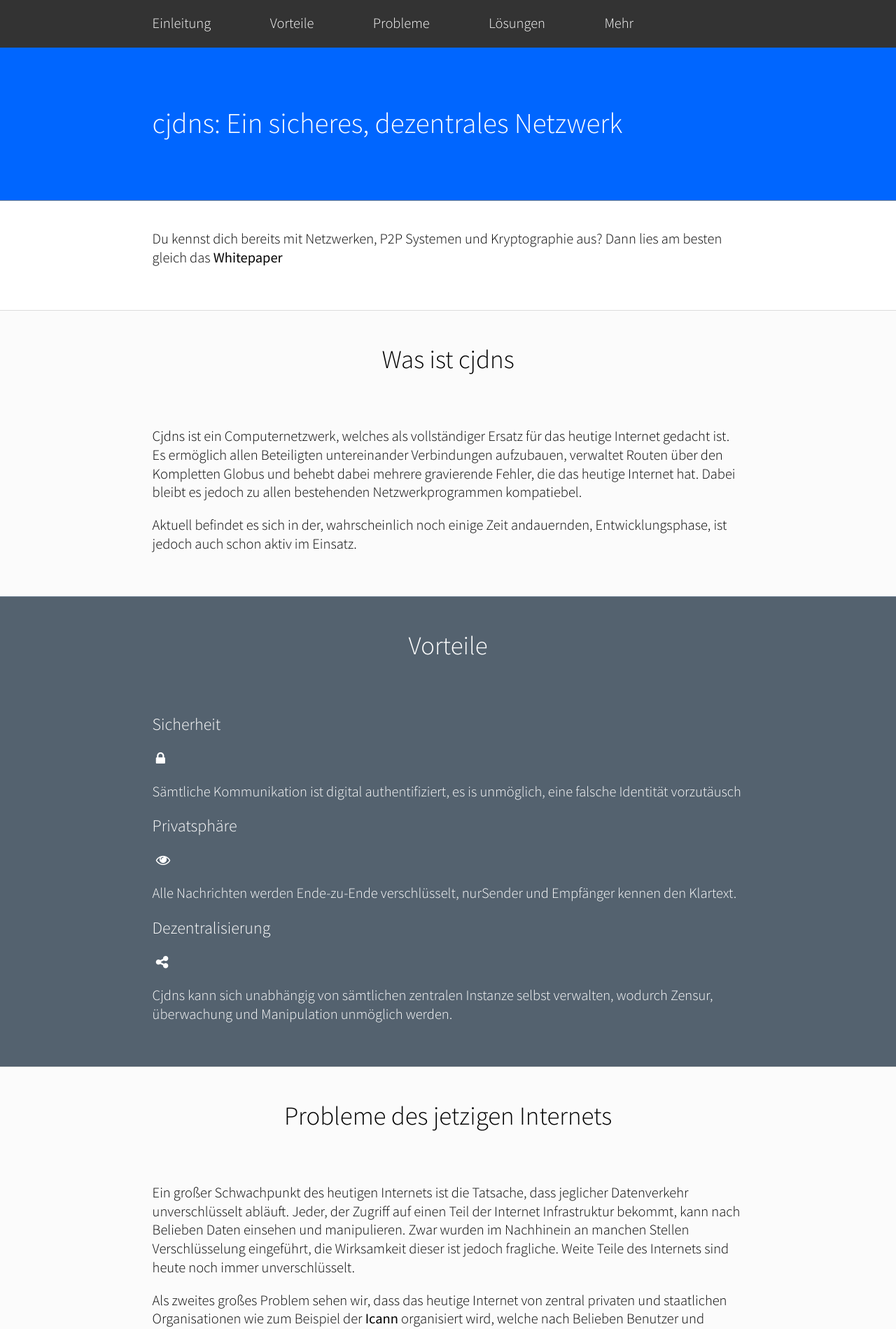
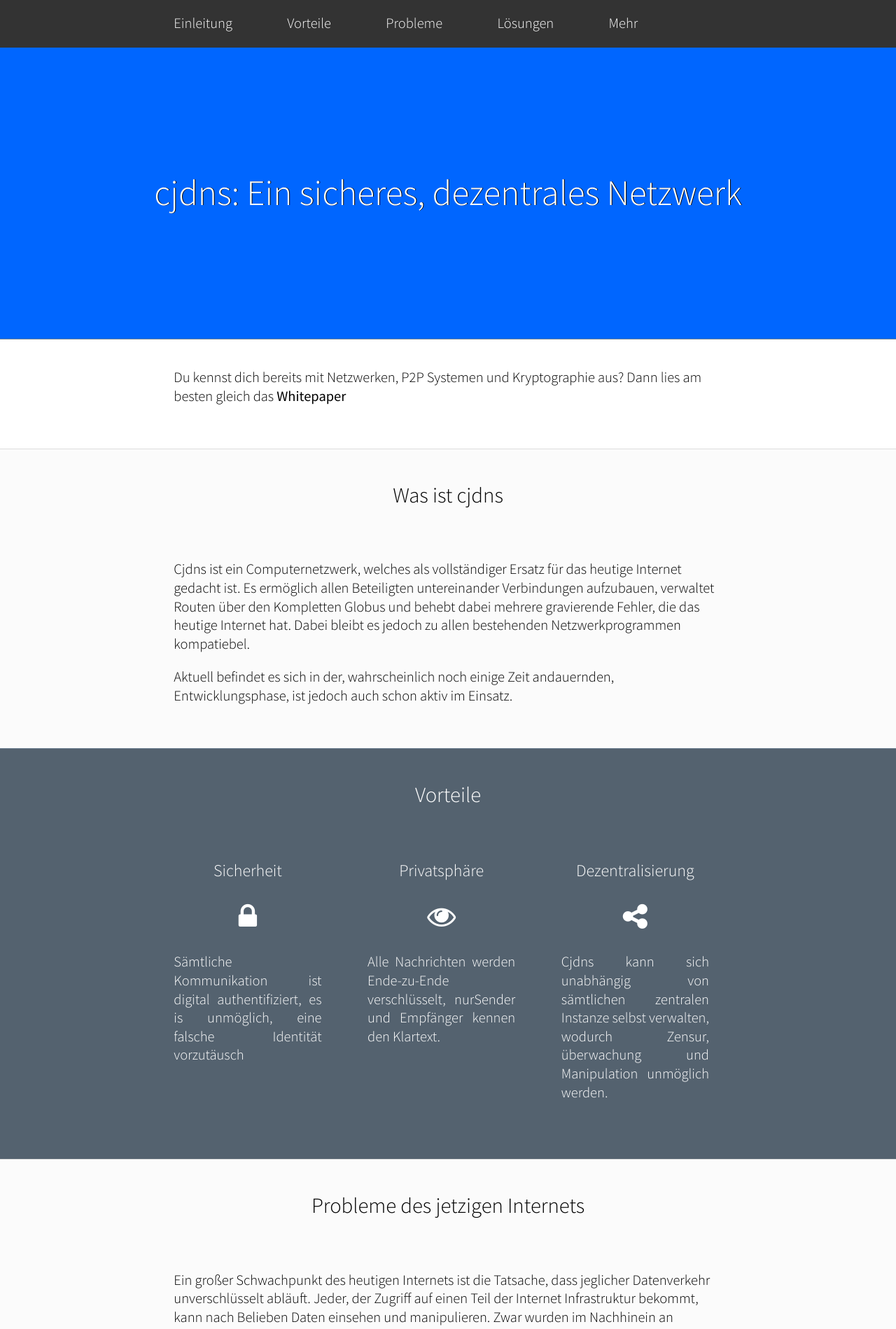
Before and after one commit to mawalu/cjdns-website, a Jekyll site: the page built from de/index.md, in a window 1280 px wide. Shown: the top 1899 px of the page at 70% size. Built offline with Jekyll 4.4.1, drawn with Linux system fonts in a browser that asks for light colours; nearby versions of some CDN libraries; some web fonts are replaced.

Commit message:
Update mawalu_custom_mods.sass

```diff
--- a/_sass/mawalu_custom_mods.sass
+++ b/_sass/mawalu_custom_mods.sass
@@ -4,3 +4,42 @@ article:first-of-type
 
 *
   line-height: 1.3
+
+body >
+  header > *, footer > *
+    margin-left: 1.5em
+    margin-right: 1.5em
+
+article > div > *
+  margin-left: 1.5em
+  margin-right: 1.5em
+
+h2 a
+  font-size: 1em
+
+body > div:first-of-type h1
+  text-align: center
+  text-shadow: 1px 0 0 black
+  font-size: 2.5em
+  padding-top: 2.5em
+  padding-bottom: 2.5em
+
+.feature
+  display: inline-block
+  text-align: justify
+  vertical-align: text-top
+  .fa
+    font-size: 2em
+    padding: 0.25em
+    display: block
+    text-align: center
+  h3
+    text-align: center
+
+@media (min-width: 640px)
+  .feature
+    width: 39%
+
+@media (min-width: 1280px)
+  .feature
+    width: 25%
```
